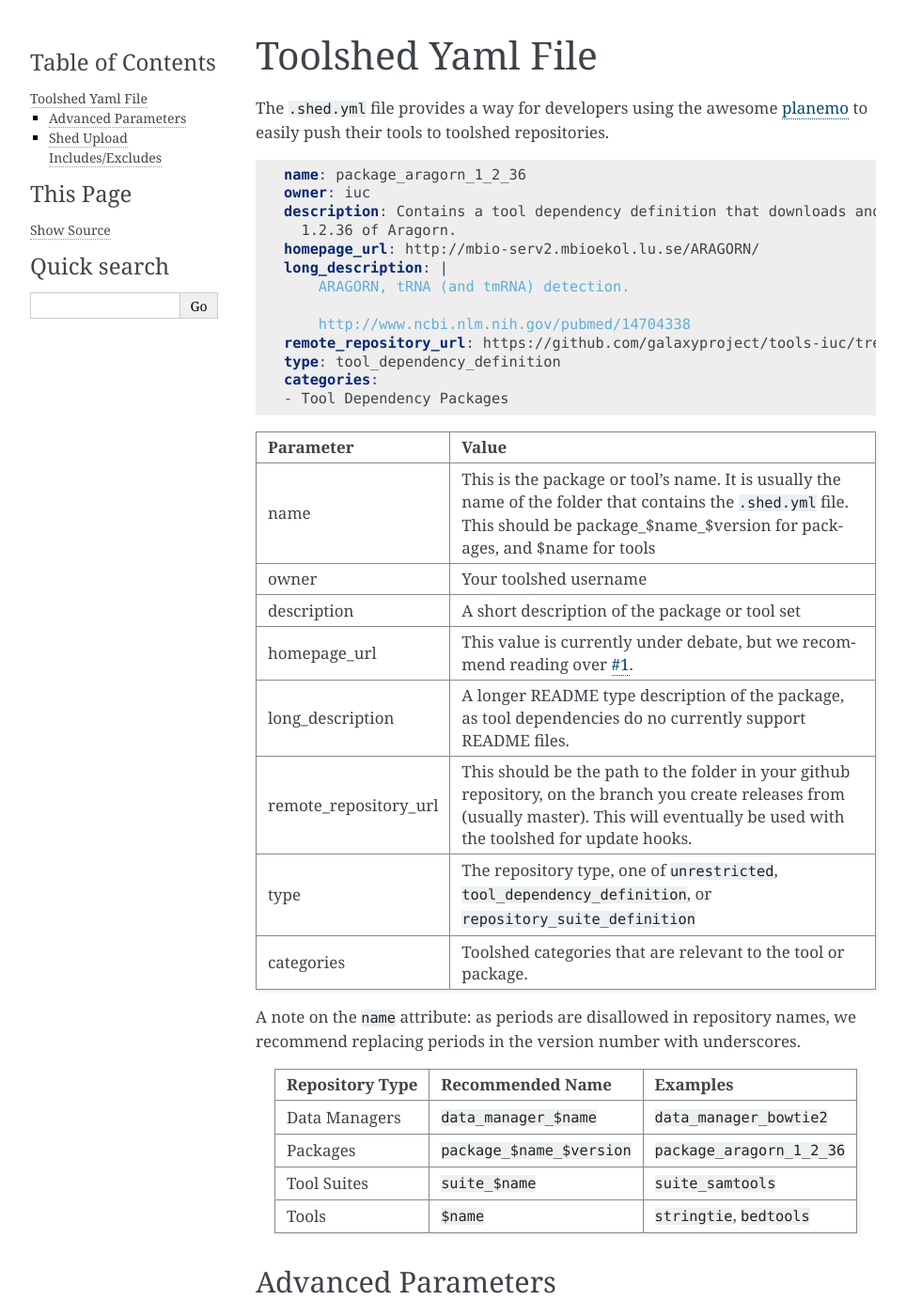
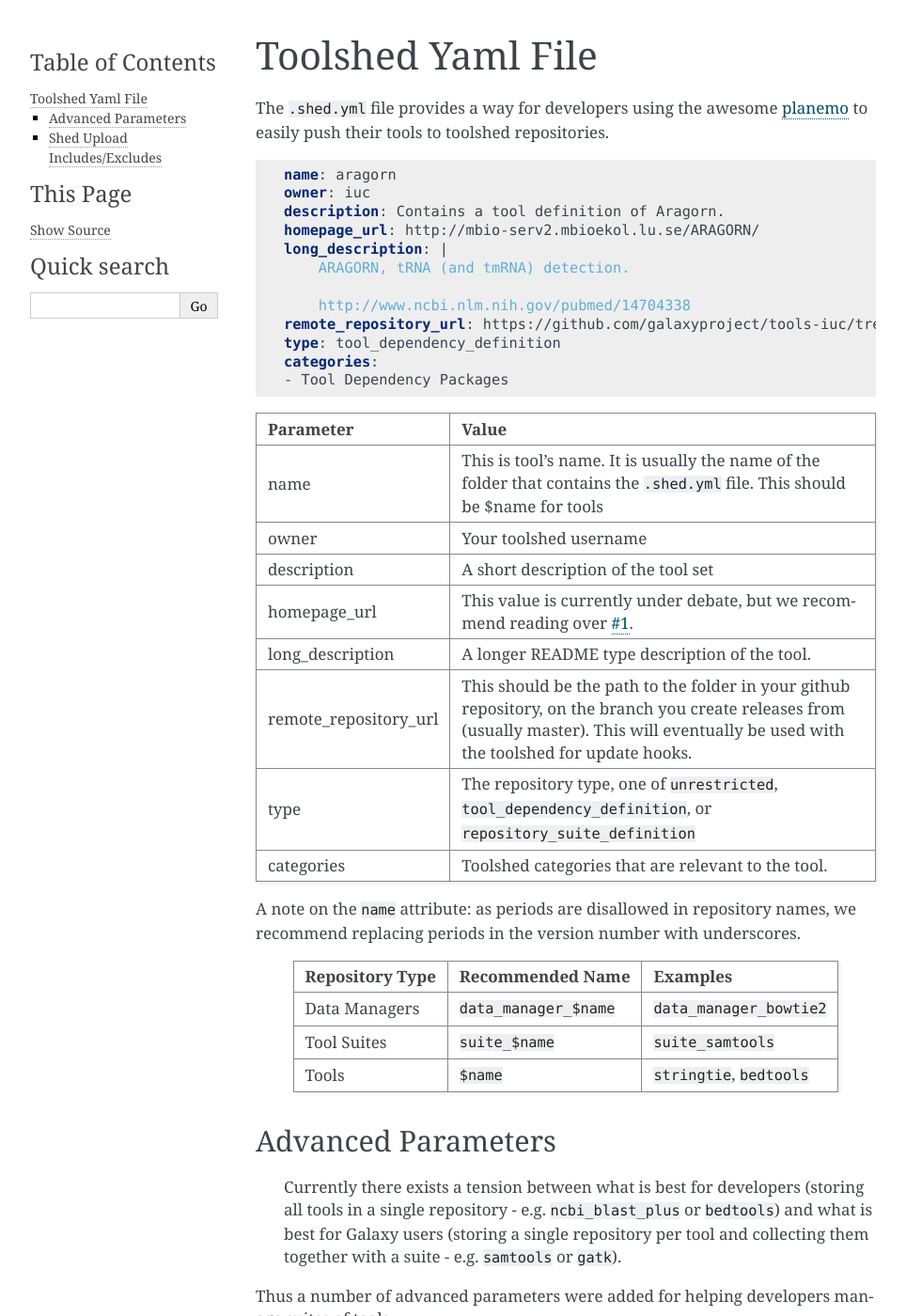
Before and after one commit to galaxy-iuc/standards, a Sphinx documentation site: the page built from docs/best_practices/shed_yml.rst, in a window 1280 px wide and 1400 px high. Shown: the whole window at 94% size, without its empty margins (148-1112 px from the left). Built offline with Sphinx 7.4.7, drawn with Linux system fonts in a browser that asks for light colours.

Commit message:
remove packages

```diff
--- a/docs/best_practices/shed_yml.rst
+++ b/docs/best_practices/shed_yml.rst
@@ -7,16 +7,15 @@ toolshed repositories.
 
 .. code:: yaml
 
-    name: package_aragorn_1_2_36
+    name: aragorn
     owner: iuc
-    description: Contains a tool dependency definition that downloads and extract version
-      1.2.36 of Aragorn.
+    description: Contains a tool definition of Aragorn.
     homepage_url: http://mbio-serv2.mbioekol.lu.se/ARAGORN/
     long_description: |
         ARAGORN, tRNA (and tmRNA) detection.
 
         http://www.ncbi.nlm.nih.gov/pubmed/14704338
-    remote_repository_url: https://github.com/galaxyproject/tools-iuc/tree/master/packages/package_aragorn_1_2_36
+    remote_repository_url: https://github.com/galaxyproject/tools-iuc/tree/main/tools/aragorn
     type: tool_dependency_definition
     categories:
     - Tool Dependency Packages
@@ -25,21 +24,21 @@ toolshed repositories.
 +-----------------------+--------------------------------------------------------------------------------------------------------------------------------------------------------------------------------------------+
 | Parameter             | Value                                                                                                                                                                                      |
 +=======================+============================================================================================================================================================================================+
-| name                  | This is the package or tool's name. It is usually the name of the folder that contains the ``.shed.yml`` file. This should be package_$name_$version for packages, and $name for tools     |
+| name                  | This is tool's name. It is usually the name of the folder that contains the ``.shed.yml`` file. This should be $name for tools                                                             |
 +-----------------------+--------------------------------------------------------------------------------------------------------------------------------------------------------------------------------------------+
 | owner                 | Your toolshed username                                                                                                                                                                     |
 +-----------------------+--------------------------------------------------------------------------------------------------------------------------------------------------------------------------------------------+
-| description           | A short description of the package or tool set                                                                                                                                             |
+| description           | A short description of the tool set                                                                                                                                                        |
 +-----------------------+--------------------------------------------------------------------------------------------------------------------------------------------------------------------------------------------+
 | homepage_url          | This value is currently under debate, but we recommend reading over `#1 <https://github.com/galaxy-iuc/standards/issues/1>`__.                                                             |
 +-----------------------+--------------------------------------------------------------------------------------------------------------------------------------------------------------------------------------------+
-| long_description      | A longer README type description of the package, as tool dependencies do no currently support README files.                                                                                |
+| long_description      | A longer README type description of the tool.                                                                                                                                              |
 +-----------------------+--------------------------------------------------------------------------------------------------------------------------------------------------------------------------------------------+
 | remote_repository_url | This should be the path to the folder in your github repository, on the branch you create releases from (usually master). This will eventually be used with the toolshed for update hooks. |
 +-----------------------+--------------------------------------------------------------------------------------------------------------------------------------------------------------------------------------------+
 | type                  | The repository type, one of ``unrestricted``, ``tool_dependency_definition``, or ``repository_suite_definition``                                                                           |
 +-----------------------+--------------------------------------------------------------------------------------------------------------------------------------------------------------------------------------------+
-| categories            | Toolshed categories that are relevant to the tool or package.                                                                                                                              |
+| categories            | Toolshed categories that are relevant to the tool.                                                                                                                                         |
 +-----------------------+--------------------------------------------------------------------------------------------------------------------------------------------------------------------------------------------+
 
 A note on the ``name`` attribute: as periods are disallowed in repository names, we recommend replacing periods in the version number with underscores.
@@ -48,8 +47,6 @@ A note on the ``name`` attribute: as periods are disallowed in repository names,
 | Repository Type       | Recommended Name            | Examples                    |
 +=======================+=============================+=============================+
 | Data Managers         | ``data_manager_$name``      | ``data_manager_bowtie2``    |
-+-----------------------+-----------------------------+-----------------------------+
-| Packages              | ``package_$name_$version``  | ``package_aragorn_1_2_36``  |
 +-----------------------+-----------------------------+-----------------------------+
 | Tool Suites           | ``suite_$name``             | ``suite_samtools``          |
 +-----------------------+-----------------------------+-----------------------------+
```
Also changed, not shown: docs/best_practices.rst (+0 -12 lines), docs/best_practices/repositories.rst (+7 -9 lines).
